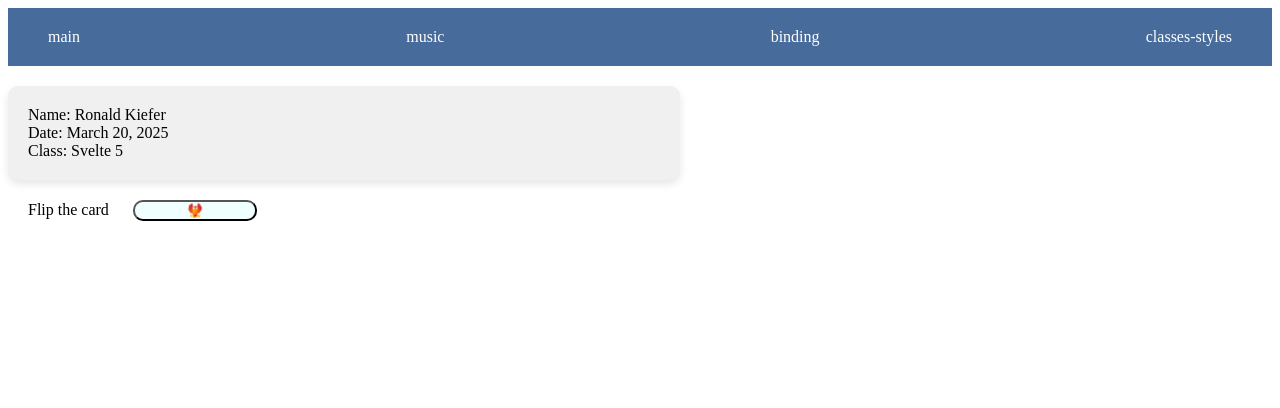
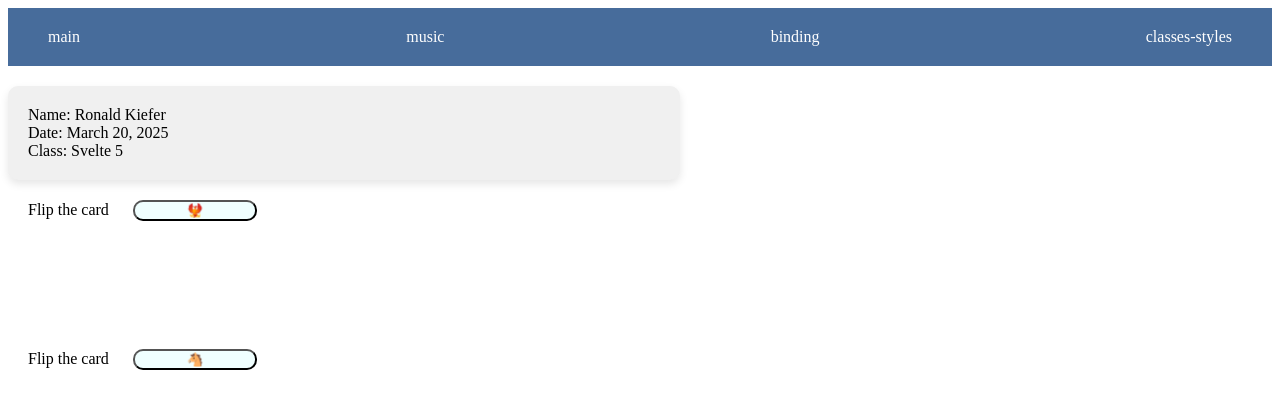
Before and after one commit to ronCodeTracker/sveltejstutorial2025, a SvelteKit app: page /classesStyles in a window 1280 px wide. Shown: the top 408 px of the page. Built offline with nearby package versions, Linux system fonts and the light colour scheme.

Commit message:
mod style directive

```diff
--- a/src/routes/classesStyles/+page.svelte
+++ b/src/routes/classesStyles/+page.svelte
@@ -2,6 +2,10 @@
 
 
 <script>
+
+    import StyleDirective from './styleDirective.svelte';
+
+
 	let flipped = $state(false);
 	let symbol = $state('🐦‍🔥');
 
@@ -29,6 +33,9 @@
    <div>Class: Svelte 5</div>
 
 </div>
+
+
+
 <div class="container">
 	Flip the card
 	<button
@@ -45,6 +52,15 @@
 
 	</button>
 </div>
+
+
+<br><br><br><br><br><br>
+
+
+<StyleDirective />
+
+<br><br><br><br><br><br>
+
 
 
 
--- /dev/null
+++ b/src/routes/classesStyles/styleDirective.svelte
@@ -0,0 +1,61 @@
+
+
+<script>
+
+let flipped = $state(false);
+let symbol = $state('🐴');
+
+	function flipCard() {
+		flipped = !flipped;
+		symbol = flipped ? '🦄' : '🐴';
+	}
+
+
+
+</script>
+
+
+
+
+
+
+<div class="container">
+	Flip the card
+	<button
+		class="card"
+		style:background-color={flipped ? '#DBB4AD' : 'azure'}
+		style:border-radius=10px
+		onclick={() => {
+			//flipped = !flipped;
+			//symbol = flipped ? '🔥' : '🐦‍🔥';
+		    flipCard();
+		}}
+	>
+		<div>
+			<span class="symbol">{symbol}</span>
+		</div>
+
+	</button>
+</div>
+
+
+<style>
+
+.container {
+		margin-left: 20px;
+	}
+
+.card {
+		width: 10%;
+		height: 15%;
+		background-color: azure;
+
+		margin-top: 20px;
+		margin-left: 20px;
+	}
+
+
+
+
+
+</style>
```
